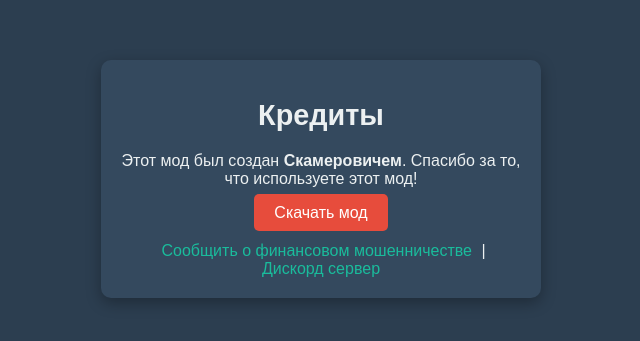
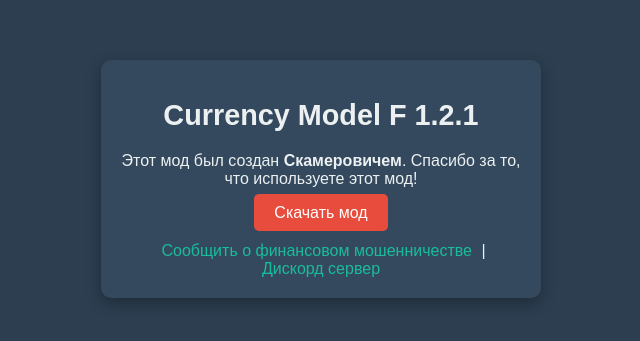
Before and after one commit to scamer777/femcraft_reports, a plain HTML site: page credits.html in a window 1280 px wide. Shown: the part 221-562 px from the top of the page, without its empty margins (319-959 px from the left). Drawn offline with Linux system fonts and the light colour scheme.

Commit message:
Update credits.html

```diff
--- a/credits.html
+++ b/credits.html
@@ -8,7 +8,7 @@
 </head>
 <body>
   <div class="container">
-    <h1>Кредиты</h1>
+    <h1>Currency Model F 1.2.1</h1>
     <p>Этот мод был создан <strong>Скамеровичем</strong>. Спасибо за то, что используете этот мод!</p>
     <p><a href="mod-download-link.zip" download class="button">Скачать мод</a></p>
     <nav>
```
